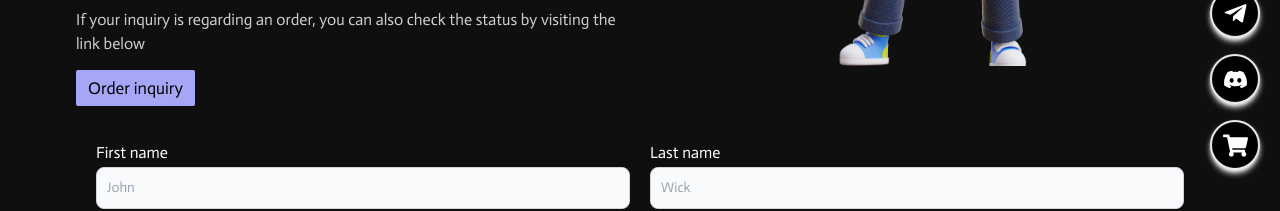
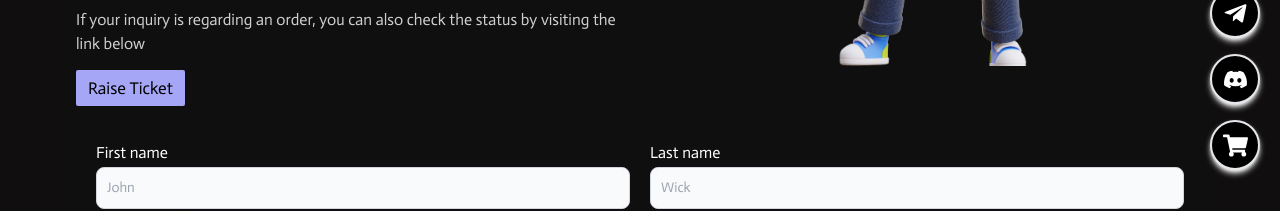
Before and after one commit to enggsatyamraj/CSET301_Assignment, a Next.js app: page /contactus in a window 1280 px wide. Shown: the part 590-801 px from the top of the page. Built offline with nearby package versions, Linux system fonts and the light colour scheme.

Commit message:
minor change

```diff
--- a/src/components/ContactUsComponent.jsx
+++ b/src/components/ContactUsComponent.jsx
@@ -124,7 +124,7 @@ const ContactUsComponent = () => {
                 className="mb-3 mt-[10px] bg-[#a5a6f6] text-black px-3 text-[17px] py-2 rounded-sm"
                 href={"https://yoyohoni.mysellix.io/contact"}
               >
-                Order inquiry
+                Raise Ticket
               </Link>
             </div>
             <div className="flex-[1] w-full flex items-center justify-center ">
```
